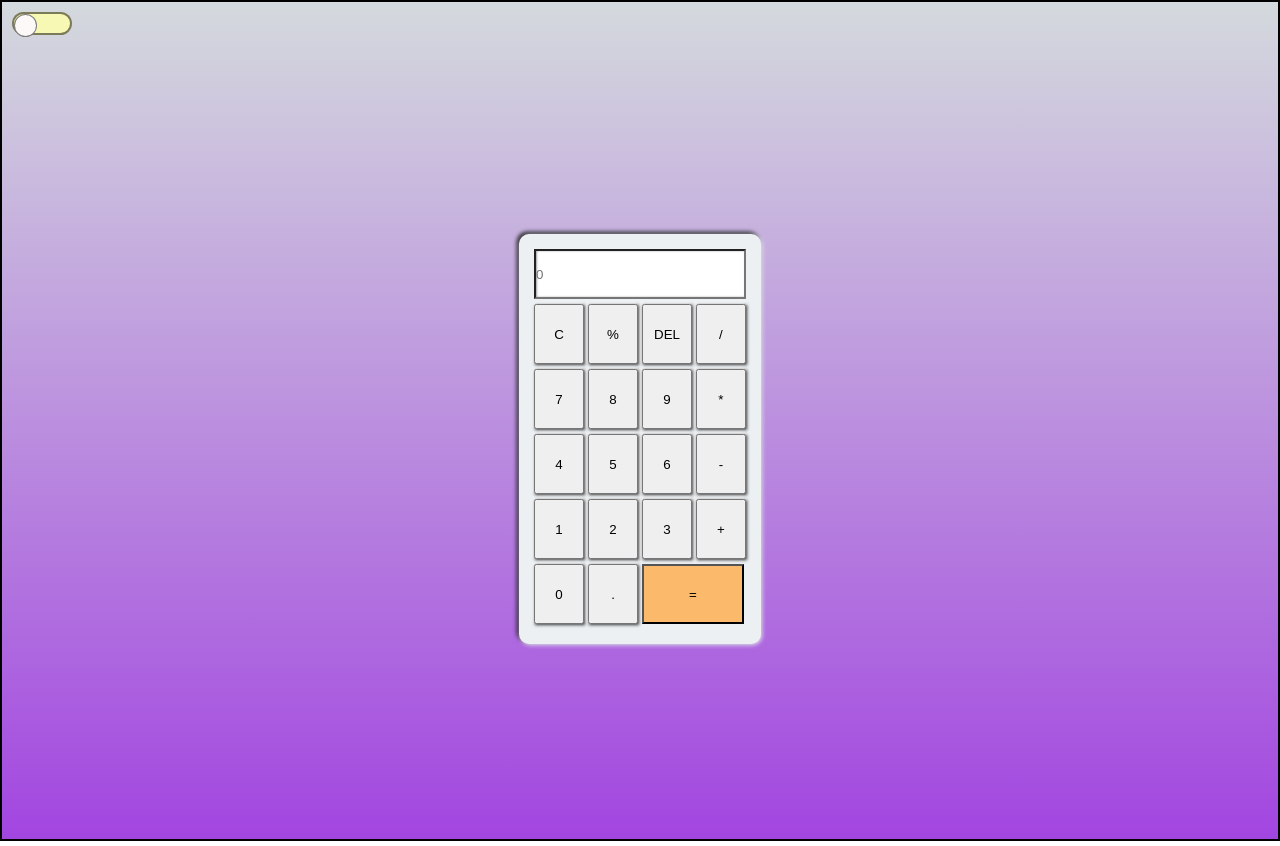
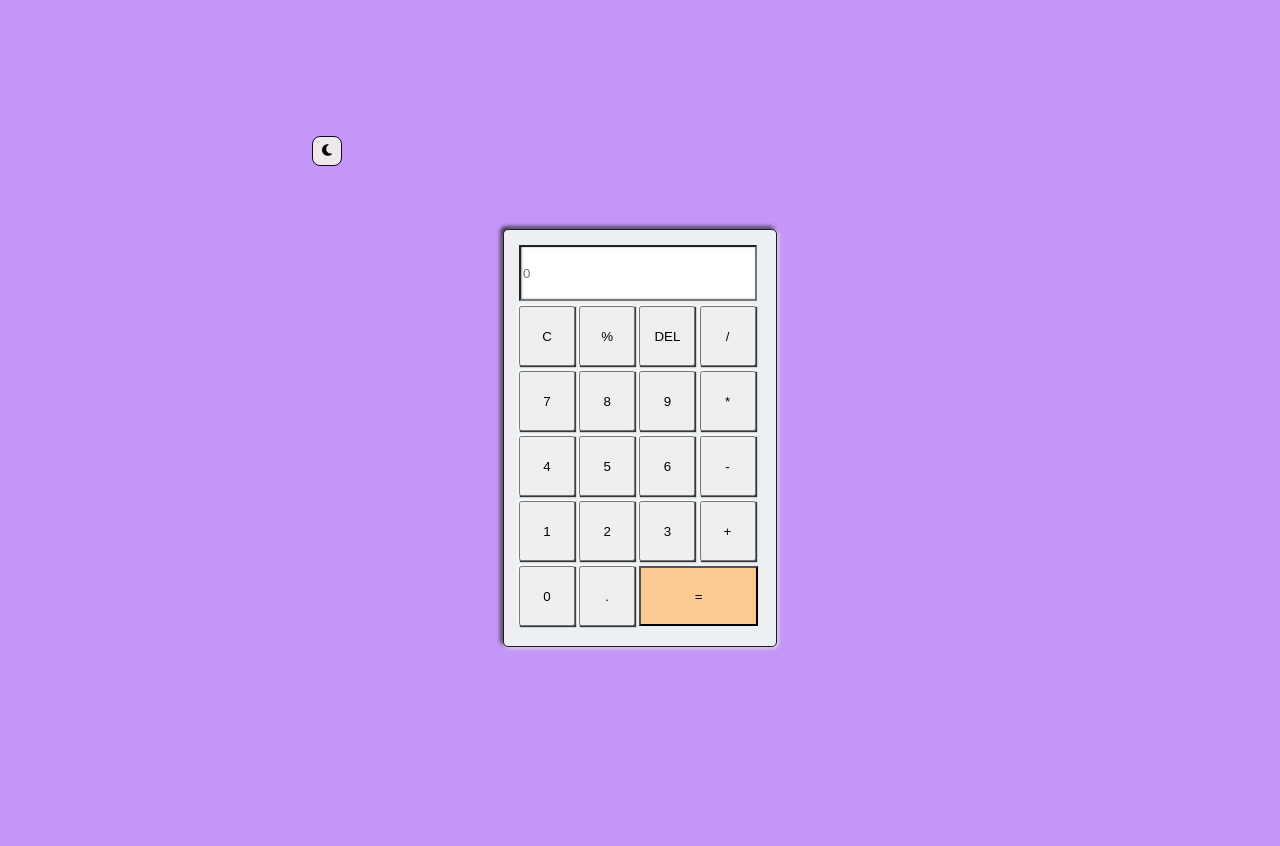
Before and after one commit to Ladyriv/Calculadora, a plain HTML site: page index.html in a window 1280 px wide. Drawn offline with Linux system fonts and the light colour scheme.

Commit message:
Ajustes de diseño y funcionalidad

```diff
--- a/index.html
+++ b/index.html
@@ -6,15 +6,14 @@
     <meta name="viewport" content="width=device-width, initial-scale=1.0">
     <link rel="preconnect" href="https://fonts.googleapis.com">
     <link rel="preconnect" href="https://fonts.gstatic.com" crossorigin>
-    <link rel="stylesheet" href="https://fonts.googleapis.com/css2?family=Roboto:wght@500&display=swap">
-    <link rel="stylesheet" href="style.css">
+    <link href="https://fonts.googleapis.com/css2?family=Nerko+One&family=VT323&display=swap" rel="stylesheet">
+    <link rel="stylesheet" href="https://cdnjs.cloudflare.com/ajax/libs/font-awesome/6.2.1/css/all.min.css">
+    <link rel="stylesheet" href="./style.css">
+
     <title>Calculadora</title>
 </head>
 <body>
-    <label class="switch">
-        <input type="checkbox" id="check">
-        <span class="toggle"></span>
-    </label>
+    <button type="button" class="fas fa-moon" onclick="cambiarModo()"></button>
     <div class="container">
         <div class="calculator">
             <input type="text" placeholder="0" id="result"/>
@@ -44,6 +43,6 @@
             <input type="button" value="=" class="btnEqual" onclick="solve()"/>
         </div>
     </div>
-    <script src="./script.js"></script>
+    <script src="script.js"></script>
 </body>
 </html>
--- a/script.js
+++ b/script.js
@@ -1,15 +1,9 @@
 //Boton cambio modo
-const input = document.getElementsByClassName("calculator");
-const botonSwitch = document.getElementById("check");
+function cambiarModo() {
+    var cuerpoweb = document.body;
+    cuerpoweb.classList.toggle("dark");
+}
 
-botonSwitch.addEventListener("click", function(){
-    if(botonSwitch.checked){
-        document.getElementById("dark");
-    }
-    else{
-        document.getElementById("light");
-    }
-});
 
 //funcionamiento calculadora
 function display(val) {
--- a/style.css
+++ b/style.css
@@ -1,18 +1,10 @@
 /* calculadora*/
-@import url('https://fonts.googleapis.com/css2?family=Roboto:wght@500&display=swap');
 
-*{
-    margin: 0;
-    padding: 0;
-    box-sizing: border-box;
-    outline: none;
+body{
+    background-color: rgb(195, 150, 247);
+    color: rgb(14, 3, 15);
+    font-family: 'Nerko One', cursive;
 }
-body{
-    border: 2px solid #000000;
-    background: linear-gradient(#d4dadd, #a245e0);
-
-}
-
 .container{
     height: 100vh;
     display: flex;
@@ -24,20 +16,19 @@ body{
     background-color: #ecf0f3;
     padding: 15px;
     width: 242px;
-    font-family: 'Roboto', sans-serif;
-    font-size: medium;
-    font-weight: 500;
-    border-radius: 10px;
-    -webkit-border-radius: 10px;
-    -moz-border-radius: 10px;
-    -ms-border-radius: 10px;
-    -o-border-radius: 10px;
-    box-shadow: 1px 1px 4px #ecf0f3,
-                -2px -2px 4px #0f0f0f;
+    border: 1.5px solid #1e1422;
+    font-family: 'Nerko One', cursive;
+    font-weight: 400;
+    border-radius: 5px;
+    -webkit-border-radius: 5px;
+    -moz-border-radius: 5px;
+    -ms-border-radius: 5px;
+    -o-border-radius: 5px;
+    box-shadow: 1px 1px 4px #ecf0f3,                -2px -2px 4px #0f0f0f;
 }
 
 #result{
-    width: 100%;
+    width: 95%;
     height: 50px;
     margin-bottom: 5px;
     box-shadow: inset 1px 0 2px #a09f9f;
@@ -45,10 +36,11 @@ body{
 
 .btn,
 .operator{
-    width: 50px;
+    width: 56px;
     height: 60px;
     margin-bottom: 5px;
-    box-shadow: 1px 1px 3px #363636,
+    font-weight: 500;
+    box-shadow: 1px 1px 1px #363636,
                 -1px -1px 3px #fff;
     transition: all .3s;
     -webkit-transition: all .3s;
@@ -57,55 +49,52 @@ body{
     -o-transition: all .3s;
 }
 .operator:hover{
-    background-color: #bd6af5;
+    background-color: #d698f7;
+    color:rgb(238, 234, 234);
 }
 .btnEqual{
-    width: 102px;
+    width: 49%;
     height: 60px;
-    background-color: rgb(250, 185, 107);
+    background-color: rgb(250, 202, 144);
+    transition: all 0.4s ease;
+    -webkit-transition: all 0.4s ease;
+    -moz-transition: all 0.4s ease;
+    -ms-transition: all 0.4s ease;
+    -o-transition: all 0.4s ease;
 }
 
 /* boton modo oscuro*/
-label{
-    background: #f7f8b3;
-    width:60px;
-    height: 23px;
-    display:inline-block;
-    margin-top:10px;
-    margin-left: 10px;
-    border:2px solid rgba(0,0,0,0.5);
-    padding:0;
-    border-radius:15px;
-}
-label .toggle{
-    transition: .2s;
-    width:23px;
-    height: 23px;
-    border:1px solid rgba(0,0,0,0.5);
-    display:block;
-    border-radius:100%;
-    background: rgb(253, 249, 249);
-    -webkit-transition: .2s;
-    -moz-transition: .2s;
-    -ms-transition: .2s;
-    -o-transition: .2s;
+
+.dark{
+    background-color: rgb(14, 3, 15);
+    color: #d7b1ec;
 }
 
-input[type="checkbox"]{
-    display:none;
+.fa-moon{
+    background:rgb(238, 234, 234);
+    position: relative;
+    cursor: pointer;
+    border: 1px solid #17002b;
+    width: 30px;
+    height: 30px;
+    top: 16vh;
+    left: 38vh;
+    border-radius: 0.5rem;
+    -webkit-border-radius: 0.5rem;
+    -moz-border-radius: 0.5rem;
+    -ms-border-radius: 0.5rem;
+    -o-border-radius: 0.5rem;
+    align-items: center;
+    justify-content: space-between;
+}
+.fa-moon span{
+
+    line-height: 40px;
+    display: block;
+    color: #fff;
+    background: none;
 }
 
-input[type="checkbox"]:checked + .toggle{
-    margin-left:36px;
-    background-color: #37393f;
-}
-
-.dark{
-    background-color: #252525;
-}
-.light{
-    background-color:#ecf0f3;
-}
 
 /* Mobile */
 
@@ -122,14 +111,14 @@ input[type="checkbox"]:checked + .toggle{
         width: 50px;
         height: 60px;
         margin-bottom: 5px;
-        box-shadow: 1px 1px #363636;
+        box-shadow: 1px solid #363636;
     }
     .operator:hover{
         background-color: #bd6af5;
     }
     .btnEqual{
-        width: 102px;
+        width: 49%;
         height: 60px;
-        background-color: rgb(250, 185, 107);
+        background-color: rgb(255, 219, 175);
     }
 }
```
